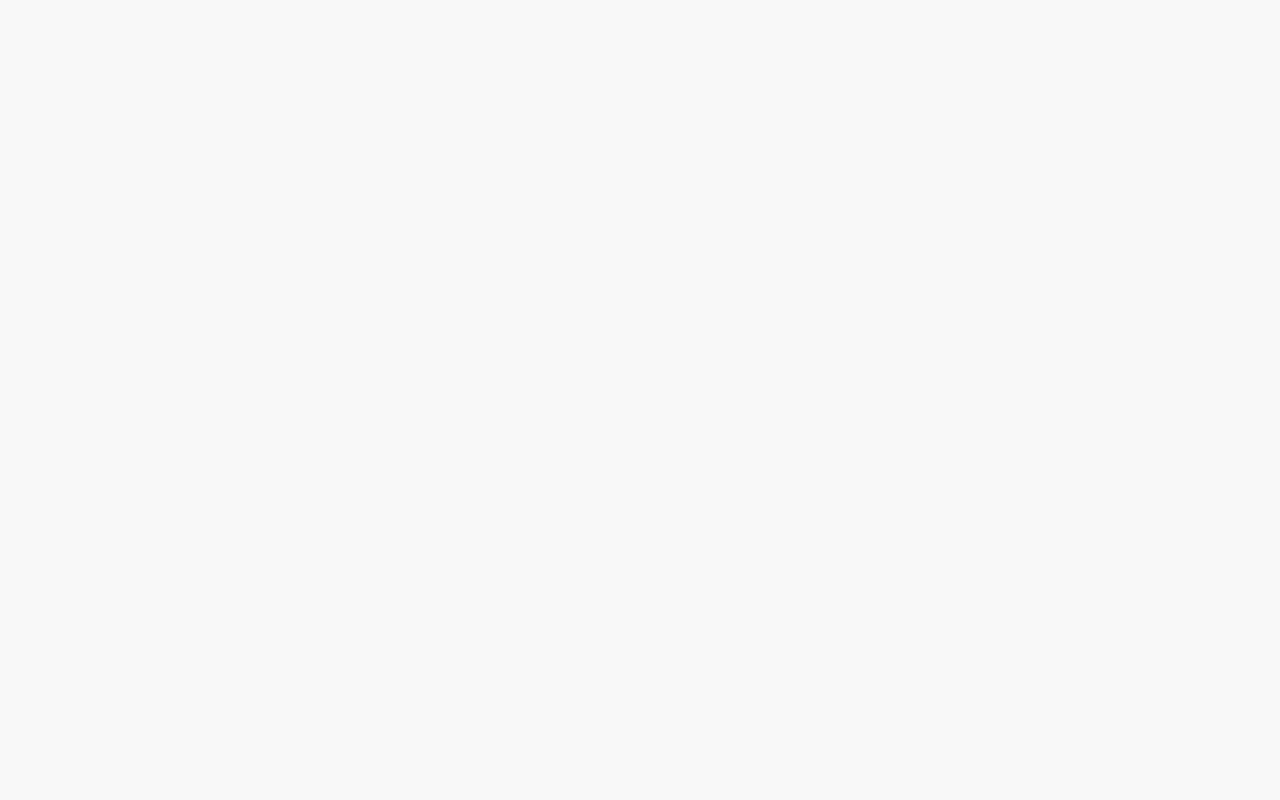
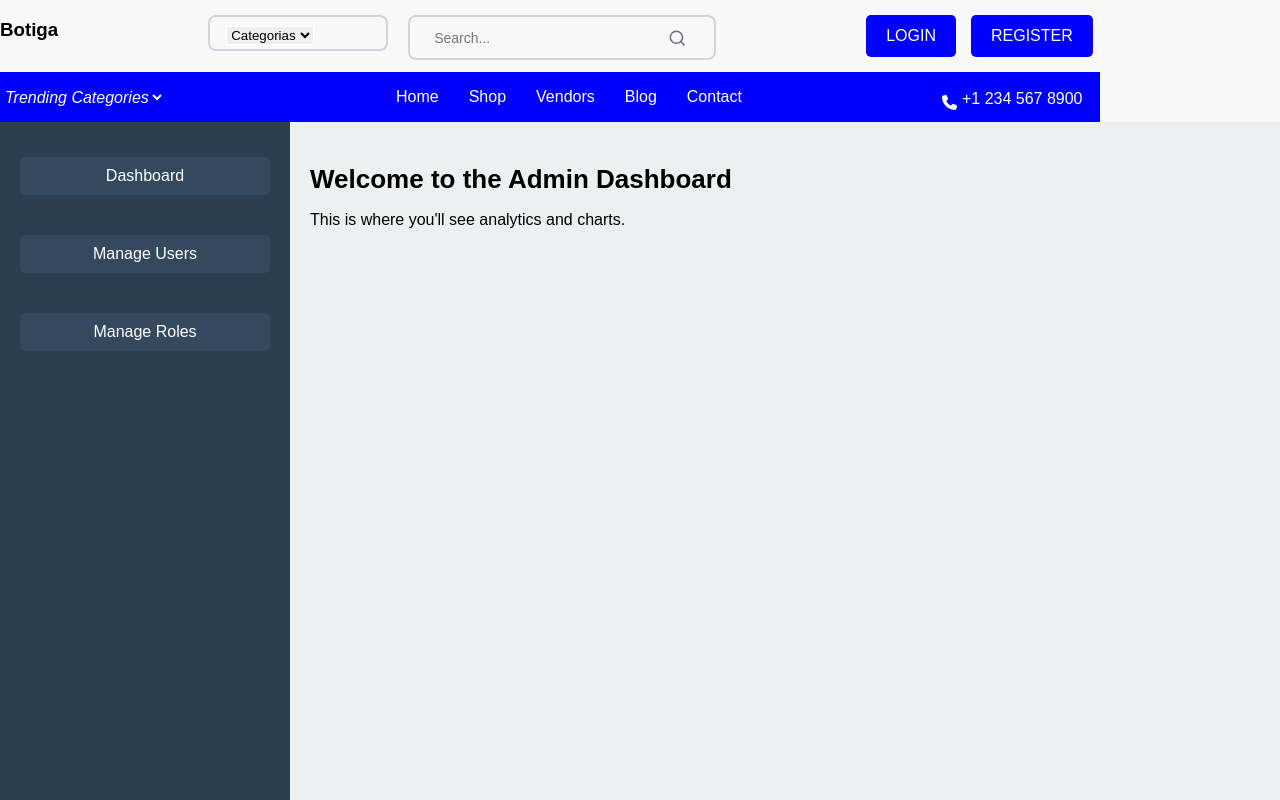
Before and after one commit to mireilleIrafasha25/Botiga_Pr, a React app in the folder reactapp/: page /admin-dashboard in a window 1280 px wide. Before the commit this address had no page. Shown: the top 800 px of the page. Built offline with nearby package versions, Linux system fonts and the light colour scheme; the HTML template or start-up script is replaced by a standard one.

Commit message:
dashboard

```diff
--- a/reactapp/src/App.jsx
+++ b/reactapp/src/App.jsx
@@ -8,7 +8,6 @@ import Contact from "./component/contact"
 import Blog from "./component/Blog"
 import User from "./component/User"
 import Login from "./component/login"
-// import LoginForm from "./component/form"
 import Register_own from "./component/Registration Own"
 import BlogDetails from "./component/BlogDetails"
 import BlogDetails2 from "./component/blogDetails2"
@@ -18,6 +17,8 @@ import ProductDetails2 from "./component/productCard2Details"
 import ProductDetails3 from "./component/productCard3Details"
 import ImageGallery from "./component/imageGallery"
 import AuthProvider from "./component/AuthProvider"
+import ManageUsers from "./component/ManageUsers"
+import AdminDashboard from "./component/adminDashboard"
 function App() {
 
 
@@ -43,6 +44,8 @@ function App() {
         <Route path="/product3/:id" element={<ProductDetails3 />} />
         <Route path="gallery" element={<ImageGallery />} />
         <Route path="/dashboard" element={<UserDashboard />} />
+        <Route path="manage-users" element={<ManageUsers />} />
+        <Route path="admin-dashboard" element={<AdminDashboard />} />
 
         </Route>
       </Routes>
--- /dev/null
+++ b/reactapp/src/component/ManageUsers.jsx
@@ -0,0 +1,92 @@
+// ManageUsers.jsx
+import React, { useState, useEffect } from 'react';
+
+const ManageUsers = () => {
+  const [users, setUsers] = useState([]);
+
+  // Simulate fetching users from an API
+  useEffect(() => {
+    const fetchUsers = async () => {
+      const fakeUsers = [
+        { id: 1, firstname: 'John', lastname: 'Doe', email: 'john.doe@example.com', role: 'user' },
+        { id: 2, firstname: 'Jane', lastname: 'Smith', email: 'jane.smith@example.com', role: 'admin' },
+      ];
+      setUsers(fakeUsers);
+    };
+
+    fetchUsers();
+  }, []);
+
+  const handleEdit = (userId) => {
+    alert(`Edit user with ID: ${userId}`);
+  };
+
+  const handleDelete = (userId) => {
+    if (window.confirm(`Are you sure you want to delete user with ID: ${userId}?`)) {
+      setUsers(users.filter(user => user.id !== userId));
+    }
+  };
+
+  return (
+    <div style={styles.container}>
+      <h1>Manage Users</h1>
+      <table style={styles.table}>
+        <thead>
+          <tr>
+            <th>ID</th>
+            <th>Firstname</th>
+            <th>Lastname</th>
+            <th>Email</th>
+            <th>Role</th>
+            <th>Actions</th>
+          </tr>
+        </thead>
+        <tbody>
+          {users.map(user => (
+            <tr key={user.id}>
+              <td>{user.id}</td>
+              <td>{user.firstname}</td>
+              <td>{user.lastname}</td>
+              <td>{user.email}</td>
+              <td>{user.role}</td>
+              <td>
+                <button style={styles.editButton} onClick={() => handleEdit(user.id)}>Edit</button>
+                <button style={styles.deleteButton} onClick={() => handleDelete(user.id)}>Delete</button>
+              </td>
+            </tr>
+          ))}
+        </tbody>
+      </table>
+    </div>
+  );
+};
+
+const styles = {
+  container: {
+    padding: '20px',
+  },
+  table: {
+    width: '100%',
+    borderCollapse: 'collapse',
+    marginBottom: '20px',
+  },
+  editButton: {
+    backgroundColor: '#1890ff',
+    color: 'white',
+    padding: '5px 10px',
+    marginRight: '5px',
+    border: 'none',
+    borderRadius: '5px',
+    cursor: 'pointer',
+  },
+  deleteButton: {
+    backgroundColor: '#ff4d4f',
+    color: 'white',
+    padding: '5px 10px',
+    border: 'none',
+    borderRadius: '5px',
+    cursor: 'pointer',
+  },
+};
+
+export default ManageUsers;
--- a/reactapp/src/component/NavBar.jsx
+++ b/reactapp/src/component/NavBar.jsx
@@ -6,7 +6,7 @@ const NavBar=()=>
 {
     return(
         <div className="Whole">
-        <div className="Trending_Categories">
+       <Link to="admin-dashboard"> <div className="Trending_Categories">
             <select id="options" name="dropdown">
                 <option value="Select a Category">Trending Categories</option>
                 <option value="Electronics">Electronics</option>
@@ -14,7 +14,7 @@ const NavBar=()=>
                 <option value="Home">Home</option>
                 <option value="Sports">Sports</option>
             </select>
-        </div>
+        </div></Link>
         <div className="navelement">
         <nav>
             <ul>
--- a/reactapp/src/component/adminDashboard.jsx
+++ b/reactapp/src/component/adminDashboard.jsx
@@ -1,41 +1,84 @@
-import React from "react";
-import { useAuth } from "./AuthProvider";
-import { useNavigate } from "react-router-dom";
+import React, { useState } from 'react';
 
 const AdminDashboard = () => {
-  const { logout } = useAuth();
-  const navigate = useNavigate();
+  const [activeContent, setActiveContent] = useState('dashboard'); // Default ni "dashboard"
 
-  const handleLogout = () => {
-    logout();
-    navigate("/login");
-  };
-
-  const dashboardStyle = {
-    display: "flex",
-    flexDirection: "column",
-    alignItems: "center",
-    justifyContent: "center",
-    height: "100vh",
-    backgroundColor: "#fff3cd",
-  };
-
-  const buttonStyle = {
-    backgroundColor: "#dc3545",
-    color: "white",
-    padding: "10px",
-    border: "none",
-    borderRadius: "5px",
-    cursor: "pointer",
-    marginTop: "20px",
+  const handleActionClick = (action) => {
+    setActiveContent(action); // Bihindura content igaragazwa
   };
 
   return (
-    <div style={dashboardStyle}>
-      <h1 style={{ fontSize: "36px", fontWeight: "bold" }}>Admin Dashboard</h1>
-      <button onClick={handleLogout} style={buttonStyle}>Logout</button>
+    <div style={styles.container}>
+      {/* Div 1: Navigation Actions */}
+      <div style={styles.sidebar}>
+        <button style={styles.actionButton} onClick={() => handleActionClick('dashboard')}>
+          Dashboard
+        </button>
+        <button style={styles.actionButton} onClick={() => handleActionClick('manageUsers')}>
+          Manage Users
+        </button>
+        <button style={styles.actionButton} onClick={() => handleActionClick('manageRoles')}>
+          Manage Roles
+        </button>
+      </div>
+
+      {/* Div 2: Dynamic Content */}
+      <div style={styles.contentArea}>
+        {activeContent === 'dashboard' && (
+          <div>
+            <h2>Welcome to the Admin Dashboard</h2>
+            <p>This is where you'll see analytics and charts.</p>
+          </div>
+        )}
+        {activeContent === 'manageUsers' && (
+          <div>
+            <h2>Manage Users</h2>
+            <p>Here is the list of all users:</p>
+            <ul>
+              <li>John Doe</li>
+              <li>Jane Smith</li>
+              <li>Emily Davis</li>
+            </ul>
+          </div>
+        )}
+        {activeContent === 'manageRoles' && (
+          <div>
+            <h2>Manage Roles</h2>
+            <p>Here you can manage user roles.</p>
+          </div>
+        )}
+      </div>
     </div>
   );
 };
 
+const styles = {
+  container: {
+    display: 'flex',
+    height: '100vh',
+  },
+  sidebar: {
+    width: '250px',
+    backgroundColor: '#2c3e50',
+    padding: '20px',
+    color: 'white',
+    display: 'flex',
+    flexDirection: 'column',
+    gap: '10px',
+  },
+  actionButton: {
+    backgroundColor: '#34495e',
+    color: 'white',
+    padding: '10px',
+    border: 'none',
+    borderRadius: '5px',
+    cursor: 'pointer',
+  },
+  contentArea: {
+    flex: 1,
+    padding: '20px',
+    backgroundColor: '#ecf0f1',
+  },
+};
+
 export default AdminDashboard;
--- a/reactapp/src/component/dashboard.jsx
+++ b/reactapp/src/component/dashboard.jsx
@@ -1,31 +1,73 @@
-import React from 'react';
-import jwt_decode from 'jwt-decode'; // default import
-
-
+import React, { useEffect, useState } from 'react';
+import jwt_decode from 'jwt-decode';
+import { useNavigate } from 'react-router-dom';
+import { useAuth } from './AuthProvider';
+import ManageUsers from './ManageUsers';
 const UserDashboard = () => {
   const token = localStorage.getItem('token');
   let userData = {};
+  const { logout } = useAuth();
+  const navigate = useNavigate();
 
+  const handleLogout = () => {
+    logout();
+    navigate('/');
+  };
+   const [activeContent,setActiveContent] = useState("dashboard")
+   const HandleActionClick=(action)=>
+   {
+     setActiveContent(action)
+   };
   if (token) {
-    userData = jwt_decode(token); // Decode token to get user data
+    try {
+      userData = jwt_decode(token);
+    } catch (error) {
+      console.error('Invalid token');
+      handleLogout();
+    }
   }
+
+  useEffect(() => {
+    if (!token || userData.role !== 'admin') {
+      navigate('/'); // Redirect non-admins to home
+    }
+  }, [token, userData, navigate]);
 
   return (
     <div style={styles.container}>
+      <h1>Admin Dashboard</h1>
       <div style={styles.row}>
-        {/* Part 1: User Profile */}
+        {/* User Profile Section */}
         <div style={styles.profileCard}>
           <h2>User Profile</h2>
-          <p><strong>Firstname:</strong> {userData.Firstname}</p>
-          <p><strong>Lastname:</strong> {userData.Lastname}</p>
-          <p><strong>Email:</strong> {userData.email}</p>
+          <p><strong>Firstname:</strong> {userData.Firstname || 'N/A'}</p>
+          <p><strong>Lastname:</strong> {userData.Lastname || 'N/A'}</p>
+          <p><strong>Email:</strong> {userData.email || 'N/A'}</p>
           <p><strong>Role:</strong> {userData.role === 'admin' ? 'Administrator' : 'User'}</p>
+          <div style={styles.actions}>
+            <button style={styles.actionButton} onClick={() => HandleActionClick('manageUsers')}>Manage Users</button>
+            <button style={styles.actionButton} onClick={() => HandleActionClick('reports')}>View Reports</button>
+            <button style={styles.actionButton} onClick={()=>HandleActionClick('dashboard')}>DashBoard</button>
+          </div>
         </div>
 
-        {/* Part 2: Welcome Message */}
+        {/* Admin Actions Section */}
         <div style={styles.welcomeCard}>
-          <h2>Welcome to your dashboard, {userData.firstname}!</h2>
-          <p>This is your personal space where you can manage your profile and view your activities.</p>
+          {activeContent==='dashboard' && (
+            <div>
+          <h2>Welcome, Admin {userData.Firstname || 'User'}!</h2>
+          <p>Here you can manage users, monitor activities, and view system statistics.</p>
+          </div>
+        )}
+        {activeContent==='manageUsers' && (
+          <div>
+            <ManageUsers/>
+          </div>)}
+          {activeContent==='reports' && (
+            <div>
+              <h2>Reports</h2>
+              <p>View system statistics and generate reports.</p>
+            </div>)}
         </div>
       </div>
     </div>
@@ -57,6 +99,30 @@ const styles = {
     borderRadius: '8px',
     boxShadow: '0 2px 4px rgba(0, 0, 0, 0.1)',
   },
+  actions: {
+    display: 'flex',
+    flexDirection: 'column',
+    gap: '10px',
+    marginTop: '20px',
+  },
+  actionButton: {
+    padding: '10px 20px',
+    backgroundColor: '#1890ff',
+    color: '#fff',
+    border: 'none',
+    borderRadius: '5px',
+    cursor: 'pointer',
+    transition: 'background-color 0.3s',
+  },
+  logoutButton: {
+    padding: '10px 20px',
+    backgroundColor: '#ff4d4f',
+    color: '#fff',
+    border: 'none',
+    borderRadius: '5px',
+    cursor: 'pointer',
+    transition: 'background-color 0.3s',
+  },
 };
 
 export default UserDashboard;
--- a/reactapp/src/component/login.jsx
+++ b/reactapp/src/component/login.jsx
@@ -10,37 +10,37 @@ const Login = ({ HandleLoginForm }) => {
   const [password, setPassword] = useState('');
   const [message, setMessage] = useState('');
   const [loading, setLoading] = useState(false);
+  const [model, useModel] = useState(false);  // For registration form modal
 
-  // Initialize useNavigate hook
   const navigate = useNavigate();
 
   const handleSubmit = async (e) => {
     e.preventDefault();
     setLoading(true);
+
     try {
       const response = await axios.post("http://localhost:5007/Weeding/user/signin", {
         email,
         password,
       });
-      setMessage(response.data.message);
 
-      const token = response.data.token;  // Get the token from the response
+      const token = response.data.token;
       localStorage.setItem("token", token);
-
       const decoded = jwt_decode(token);
       const userRole = decoded.role;
 
+      // Close modal first
+      HandleLoginForm();
 
       // Navigate based on the user role
       if (userRole === "admin") {
         navigate('/dashboard');
       } else if (userRole === "user") {
         navigate('/');
+      } else {
+        navigate('/shop');
       }
-      else {
-        navigate('/shop'); // Fallback route if role doesn't match
-      }
-     HandleLoginForm();
+
     } catch (error) {
       setMessage(error.response?.data?.message || 'Login Failed');
     } finally {
@@ -48,9 +48,8 @@ const Login = ({ HandleLoginForm }) => {
     }
   };
 
-  const [model, useModel] = useState(false);
   const HandleSignUpForm = () => {
-    useModel(!model);
+    useModel((prev) => !prev);
   };
 
   const styles = {
@@ -60,8 +59,8 @@ const Login = ({ HandleLoginForm }) => {
       left: 0,
       width: "100%",
       height: "100%",
-      backgroundColor: "rgba(0, 0, 0, 0.5)", // Black transparent background
-      zIndex: 1000, // Ensures it's on top of everything
+      backgroundColor: "rgba(0, 0, 0, 0.5)",
+      zIndex: 1000,
       display: "flex",
       alignItems: "center",
       justifyContent: "center",
@@ -75,41 +74,18 @@ const Login = ({ HandleLoginForm }) => {
       maxWidth: "90%",
     },
   };
-const token = localStorage.getItem('token');
-  let userData = {};
 
-  if (token) {
-    userData = jwt_decode(token); // Decode token to get user data
-  }
   return (
     <div style={styles.overlay}>
       {model && <Register_own HandleSignUpForm={HandleSignUpForm} />}
       <div style={styles.modal}>
-        <div style={{ display: "flex", gap: "300px", flexDirection: "row" }}>
-          <div
-            style={{
-              fontSize: '1.5rem',
-              fontWeight: 'bold',
-              textAlign: 'center',
-              color: '#4a5568',
-            }}
-          >
-            Login
-          </div>
-          <IoClose onClick={HandleLoginForm} style={{ marginTop: "10px" }} />
+        <div style={{ display: "flex", justifyContent: "space-between", alignItems: "center" }}>
+          <h2 style={{ color: '#4a5568' }}>Login</h2>
+          <IoClose onClick={HandleLoginForm} style={{ cursor: "pointer", fontSize: "1.5rem" }} />
         </div>
         <form onSubmit={handleSubmit} style={{ marginTop: '1.5rem' }}>
           <div style={{ marginBottom: '1rem' }}>
-            <label
-              htmlFor="email"
-              style={{
-                display: 'block',
-                color: '#718096',
-                marginBottom: '0.5rem',
-              }}
-            >
-              Email
-            </label>
+            <label htmlFor="email" style={{ display: 'block', color: '#718096', marginBottom: '0.5rem' }}>Email</label>
             <input
               type="email"
               value={email}
@@ -123,21 +99,11 @@ const token = localStorage.getItem('token');
                 borderRadius: '0.375rem',
                 outline: 'none',
                 marginTop: '0.25rem',
-                transition: 'box-shadow 0.2s',
               }}
             />
           </div>
           <div style={{ marginBottom: '1rem' }}>
-            <label
-              htmlFor="password"
-              style={{
-                display: 'block',
-                color: '#718096',
-                marginBottom: '0.5rem',
-              }}
-            >
-              Password
-            </label>
+            <label htmlFor="password" style={{ display: 'block', color: '#718096', marginBottom: '0.5rem' }}>Password</label>
             <input
               type="password"
               value={password}
@@ -151,7 +117,6 @@ const token = localStorage.getItem('token');
                 borderRadius: '0.375rem',
                 outline: 'none',
                 marginTop: '0.25rem',
-                transition: 'box-shadow 0.2s',
               }}
             />
           </div>
@@ -164,12 +129,9 @@ const token = localStorage.getItem('token');
               color: 'white',
               borderRadius: '0.375rem',
               fontWeight: 'bold',
-              transition: 'background-color 0.3s',
               border: 'none',
               cursor: 'pointer',
             }}
-            onMouseOver={(e) => (e.target.style.backgroundColor = 'blue')}
-            onMouseOut={(e) => (e.target.style.backgroundColor = 'blue')}
             disabled={loading}
           >
             {loading ? 'Loading...' : 'Login'}
@@ -180,13 +142,7 @@ const token = localStorage.getItem('token');
           Don’t have an account?{' '}
           <button
             onClick={HandleSignUpForm}
-            style={{
-              color: 'blue',
-              background: "none",
-              textDecoration: 'none',
-            }}
-            onMouseOver={(e) => (e.target.style.textDecoration = 'underline')}
-            onMouseOut={(e) => (e.target.style.textDecoration = 'none')}
+            style={{ color: 'blue', background: "none", border: "none", cursor: "pointer" }}
           >
             Register
           </button>
```
